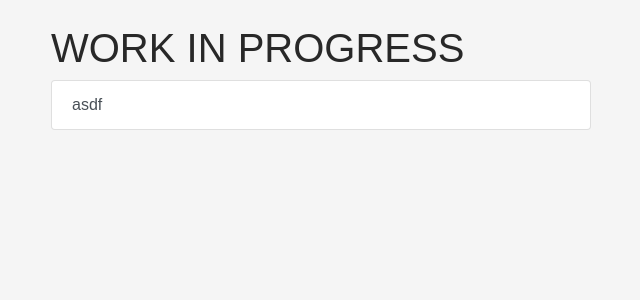
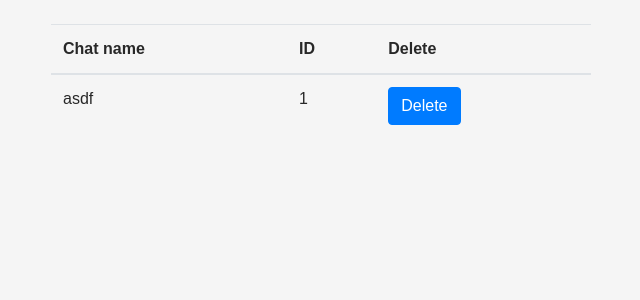
Before and after one commit to kjarkko/Heron, a Flask app: page /chats/all in a window 1280 px wide. Shown: the part 56-356 px from the top of the page, without its empty margins (224-864 px from the left). Run offline with Flask 2, Linux system fonts and the light colour scheme; a user stored in the database is signed in; data comes from the database, SQL or seed files in the repository; both versions use the stored data as it was after the commit; some libraries are stand-ins or nearby versions.

Commit message:
usability improvements, chat management

```diff
--- a/application/chats/models.py
+++ b/application/chats/models.py
@@ -10,6 +10,12 @@ class Chat(db.Model):
 
 	def __init__(self, name):
 		self.name = name
+
+	@staticmethod
+	def delete(chat_id):
+		chat = Chat.get(chat_id)
+		db.session.delete(chat)
+		db.session.commit()
 
 	@staticmethod
 	def all():
--- a/application/chats/views.py
+++ b/application/chats/views.py
@@ -105,6 +105,15 @@ def chats_management(chat_id):
 	)
 
 
+@app.route("/chats/delete/<chat_id>", methods=["POST"])
+@login_required()
+def chats_delete(chat_id):
+	if not current_user.is_admin():
+		abort(403)
+	Chat.delete(chat_id)
+	return redirect(url_for('chats_all'))
+
+
 @app.route("/chats/<chat_id>/management/delete/<user_id>", methods=["POST"])
 @login_required()
 def chats_delete_user(chat_id, user_id):
--- a/application/messages/views.py
+++ b/application/messages/views.py
@@ -25,8 +25,10 @@ def messages_edit(message_id):
 def messages_delete(message_id):
 	if not _is_auth(message_id):
 		abort(403)
+	msg = Message.get(message_id)
+	chat_id = ChatUser.get(msg.chat_user_id).chat_id
 	Message.delete(message_id)
-	return redirect(url_for("index"))
+	return redirect(url_for("chats_view", chat_id=chat_id))
 
 
 def _is_auth(message_id):
--- a/application/templates/chats/all.html
+++ b/application/templates/chats/all.html
@@ -1,11 +1,26 @@
 {% extends "layout.html" %}
+{% block body %}
+<table class="table">
+  <thead>
+    <tr>
+      <th scope="col">Chat name</th>
+      <th scope="col">ID</th>
+      <th scope="col">Delete</th>
+    </tr>
+  </thead>
 
-{% block body %}
-<h1>WORK IN PROGRESS</h1>
-<div class="list-group">
-  {% for chat in chats %}
-    <a href="{{ url_for('chats_view', chat_id=chat.id) }}" class="list-group-item list-group-item-action">{{ chat.name }}</a>
-  {% endfor %}
-</div>
-
+  <tbody>
+    {% for chat in chats %}
+      <tr>
+        <td>{{ chat.name }}</td>
+        <td>{{ chat.id }}</td>
+        <td>
+          <form method="POST" action="{{ url_for('chats_delete', chat_id=chat.id) }}">
+            <input class="btn btn-primary" type="submit" value="Delete">
+          </form>
+        </td>
+      </tr>
+    {% endfor %}
+  </tbody>
+</table>
 {% endblock %}
--- a/application/templates/messages/edit.html
+++ b/application/templates/messages/edit.html
@@ -5,7 +5,7 @@
   {{ form.csrf_token }}
   <div class="form-group">
     {{ form.text.label(class_="sr-only") }}
-    {{ form.text(class_="form-control", placehoder="Edit text") }}
+    {{ form.text(class_="form-control", placeholder="Edit text", value=message.text) }}
     <ul>
       {% for error in form.text.errors %}
         <li>{{ error }}</li>
```
Also changed, not shown: application/templates/users/all.html (+10 -5 lines), application/database.db.
